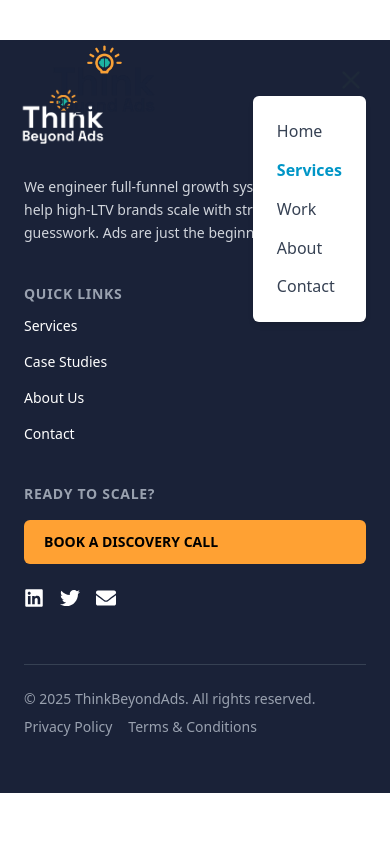
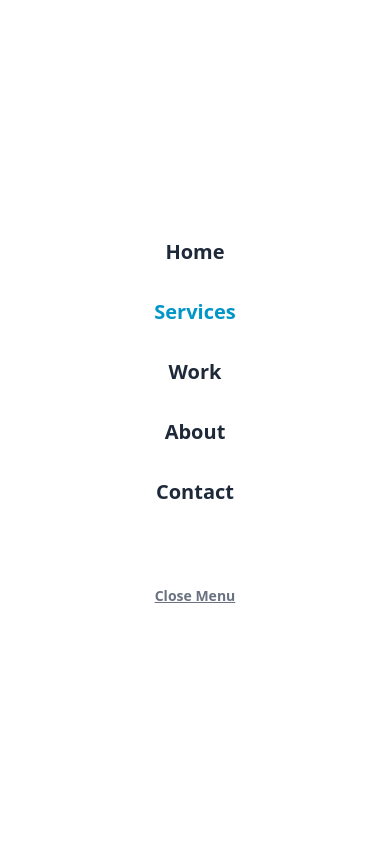
Before and after one commit to saadsrabon/thinkbeyondads, a React (Vite) app: page /services in a window 390 px wide. Both pictures are taken after a click on the element 351 px from the left and 80 px from the top of the page. Shown: the top 844 px of the page. Built offline with nearby package versions, Linux system fonts and the light colour scheme.

Commit message:
fixed menu for mobile version

```diff
--- a/src/main.jsx
+++ b/src/main.jsx
@@ -17,13 +17,13 @@ createRoot(document.getElementById('root')).render(
     <Routes>
       <Route path="/" element={<App />} />
 
-      <Route path="/services" element={<Services/>} />
+      <Route path="/services" element={<div className='mt-40'>  <Services/></div>} />
 
-      <Route path="/work" element={<WhatWeDo/>} />
+      <Route path="/work" element={<div className='mt-40'>  <WhatWeDo/></div>} />
 
-      <Route path="/about" element={<AboutSection/>} />
+      <Route path="/about" element={<div className='mt-40'>  <AboutSection/></div>} />
 
-      <Route path="/contact" element={<Contact/>} />
+      <Route path="/contact" element={<div className='mt-40'>  <Contact/></div> } />
     </Routes>
       <Footer></Footer>
     </BrowserRouter>
--- a/src/pages/Services.jsx
+++ b/src/pages/Services.jsx
@@ -7,11 +7,21 @@ import { motion } from "framer-motion";
 import "swiper/css";
 import "swiper/css/navigation";
 import "swiper/css/mousewheel";
-
+import { useEffect } from "react";
 const TextNavigationSlider = () => {
   const [activeIndex, setActiveIndex] = useState(0);
   const swiperRef = useRef(null);
+  const [isMobile, setIsMobile] = useState(false);
 
+  useEffect(() => {
+    const handleResize = () => {
+      setIsMobile(window.innerWidth <= 768); // You can tune breakpoint
+    };
+
+    window.addEventListener("resize", handleResize);
+    handleResize(); // Initial check
+    return () => window.removeEventListener("resize", handleResize);
+  }, []);
   const sections = [
     "Overview",
     "Media Buying",
@@ -78,7 +88,7 @@ const TextNavigationSlider = () => {
   return (
     <div
       id="services"
-      className="hidden md:flex flex-col justify-between lg:flex-row max-w-[1240px] items-center gap-10 md:gap-10 lg:gap-3 mx-auto mt-[60px] lg:mt-[120px] lg:px-0 px-4 mb-12"
+      className="flex flex-col lg:flex-row justify-between max-w-[1240px] items-center gap-10 mx-auto mt-12 px-4 lg:px-0 mb-12"
     >
       <div className="w-full lg:w-[460px] lg:h-[441px] rounded-[20px]">
         <h1 className="font-serif text-[28px] md:text-[40px] lg:text-[64px] leading-[32px] lg:leading-[76.8px]">
@@ -110,9 +120,9 @@ const TextNavigationSlider = () => {
         </div>
       </div>
 
-      <div className="w-full lg:w-[743px] lg:h-[730px] overflow-hidden">
+      <div className="w-full h-auto lg:w-[743px] lg:h-[730px] overflow-hidden">
         <Swiper
-          direction="vertical"
+          direction={isMobile ? "horizontal" : "vertical"}
           spaceBetween={30}
           slidesPerView={1}
           mousewheel={{ forceToAxis: true, releaseOnEdges: true }}
@@ -128,7 +138,7 @@ const TextNavigationSlider = () => {
                 animate={{ opacity: 1, x: 0 }}
                 exit={{ opacity: 0, x: -50 }}
                 transition={{ duration: 0.5 }}
-                className="bg-[#023e8a] text-white w-full h-full lg:h-[730px] rounded-[20px]"
+                className="bg-[#023e8a] text-white w-full  lg:h-[730px] rounded-[20px]"
               >
                 <div className="lg:p-[56px] md:p-14 p-4">
                   <h2 className="font-serif text-[26px] md:text-[36px] lg:text-[48px] leading-[40px] lg:leading-[57.6px]">
--- a/src/shared/Navbar.jsx
+++ b/src/shared/Navbar.jsx
@@ -2,6 +2,7 @@ import React, { useState, useEffect } from 'react';
 import { NavLink } from 'react-router-dom'; // Correct import
 import MainLogo from '../assets/mainlogo.png';
 import { FiMenu, FiX } from 'react-icons/fi'; // For hamburger and close icons
+import { AnimatePresence , motion } from 'framer-motion';
 
 export default function Navbar() {
   const [scrolled, setScrolled] = useState(false);
@@ -53,7 +54,7 @@ export default function Navbar() {
           <NavLink to="/work" className={({ isActive }) =>
             `hover:text-[#0096C7] text-[1rem] cursor-pointer ${isActive ? "text-[#0096C7] font-bold" : "text-gray-700"
             }`
-          }>Work</NavLink>
+          }>Case Studies</NavLink>
           <NavLink to="/about" className={({ isActive }) =>
             `hover:text-[#0096C7] text-[1rem] cursor-pointer ${isActive ? "text-[#0096C7] font-bold" : "text-gray-700"
             }`
@@ -70,40 +71,64 @@ export default function Navbar() {
         </div>
 
         {/* Mobile Menu */}
-        {menuOpen && (
-          <div className="absolute top-24 right-6 bg-white shadow-md rounded-md p-6 flex flex-col space-y-4 font-sans text-sm text-gray-700 md:hidden">
-            <NavLink to="/"
+        <AnimatePresence>
+  {menuOpen && (
+    <motion.div
+      key="mobile-menu"
+      initial={{ opacity: 0 }}
+      animate={{ opacity: 1 }}
+      exit={{ opacity: 0 }}
+      transition={{ duration: 0.3 }}
+      className="fixed inset-0 bg-white z-40 flex flex-col items-center justify-center space-y-8 text-gray-800 text-xl font-semibold"
+    >
+      {['/', '/services', '/work', '/about', '/contact'].map((path, index) => {
+        const labelMap = {
+          '/': 'Home',
+          '/services': 'Services',
+          '/work': 'Work',
+          '/about': 'About',
+          '/contact': 'Contact',
+        };
+        return (
+          <motion.div
+            key={path}
+            initial={{ opacity: 0, y: 30 }}
+            animate={{ opacity: 1, y: 0 }}
+            transition={{ delay: index * 0.1 }}
+          >
+            <NavLink
+              to={path}
+              onClick={() => setMenuOpen(false)}
               className={({ isActive }) =>
-                `hover:text-[#0096C7] text-[1rem] cursor-pointer ${isActive ? "text-[#0096C7] font-bold" : "text-gray-700"}`}>Home
+                `cursor-pointer transition-colors duration-300 hover:text-[#0096C7] ${
+                  isActive ? 'text-[#0096C7] font-bold' : 'text-gray-800'
+                }`
+              }
+            >
+              {labelMap[path]}
             </NavLink>
-
-            <NavLink to="/services"
-              className={({ isActive }) =>
-                `hover:text-[#0096C7] text-[1rem] cursor-pointer ${isActive ? "text-[#0096C7] font-bold" : "text-gray-700"}`}>Services
-            </NavLink>
-
-            <NavLink to="/work"
-              className={({ isActive }) =>
-                `hover:text-[#0096C7] text-[1rem] cursor-pointer ${isActive ? "text-[#0096C7] font-bold" : "text-gray-700"}`}>Work
-            </NavLink>
-
-            <NavLink to="/about"
-              className={({ isActive }) =>
-                `hover:text-[#0096C7] text-[1rem] cursor-pointer ${isActive ? "text-[#0096C7] font-bold" : "text-gray-700"}`}>About
-            </NavLink>
-
-            <NavLink to="/contact"
-              className={({ isActive }) =>
-                `hover:text-[#0096C7] text-[1rem] cursor-pointer ${isActive ? "text-[#0096C7] font-bold" : "text-gray-700"}`}>Contact
-            </NavLink>
-          </div>
-        )}
-
+          </motion.div>
+        );
+      })}
+      {/* Optional: Close button at the bottom */}
+      <motion.button
+        initial={{ opacity: 0, y: 20 }}
+        animate={{ opacity: 1, y: 0 }}
+        transition={{ delay: 0.6 }}
+        className="mt-12 text-gray-500 hover:text-red-500 text-sm underline"
+        onClick={() => setMenuOpen(false)}
+      >
+        Close Menu
+      </motion.button>
+    </motion.div>
+  )}
+</AnimatePresence>
         {/* Book Call Button (always visible) */}
         <button className="hidden md:block bg-[#0096C7] text-white px-4 py-2 rounded font-bold uppercase text-xs shadow hover:bg-[#023E8A] transition">
           Book Call
         </button>
       </nav>
     </div>
+
   );
 }
```
